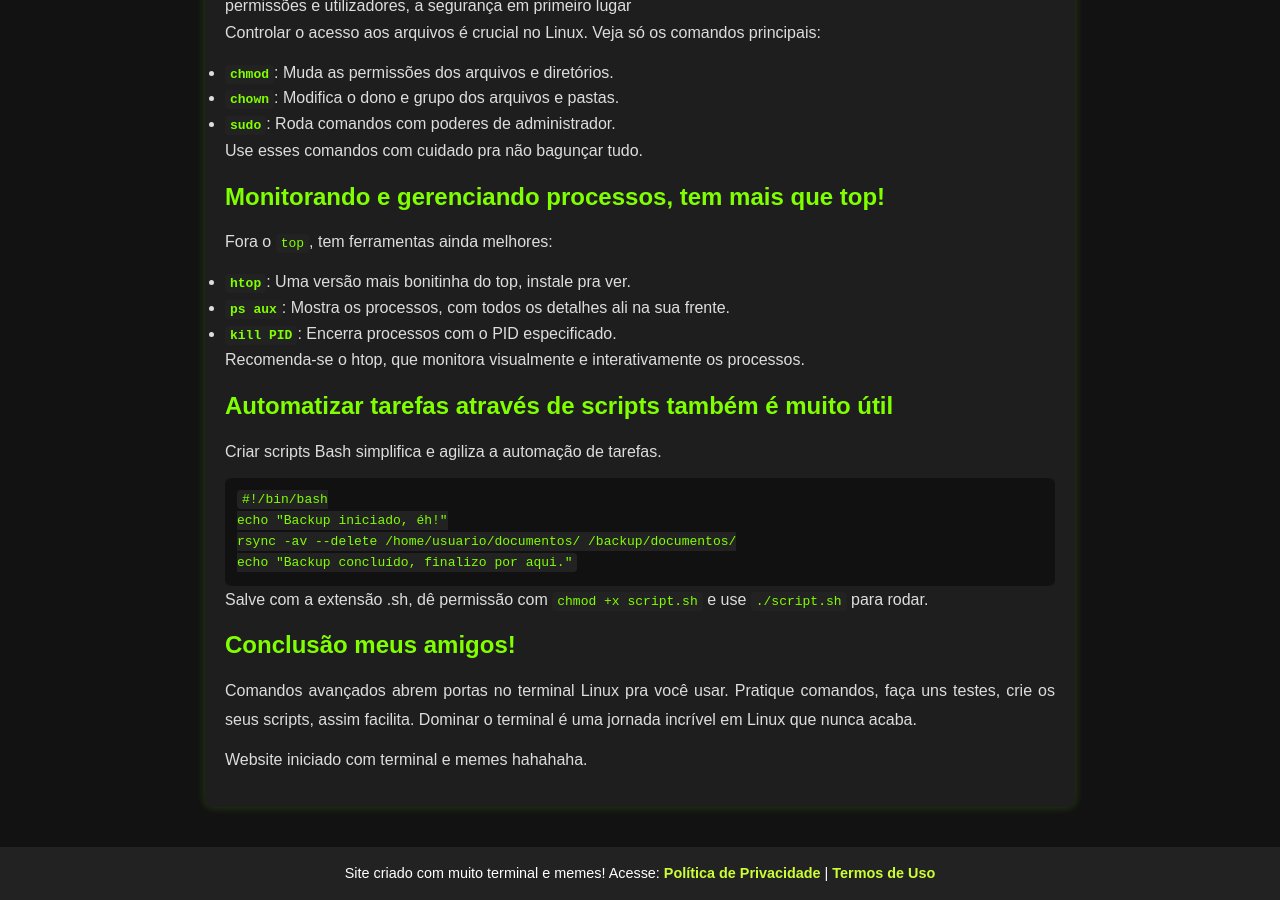
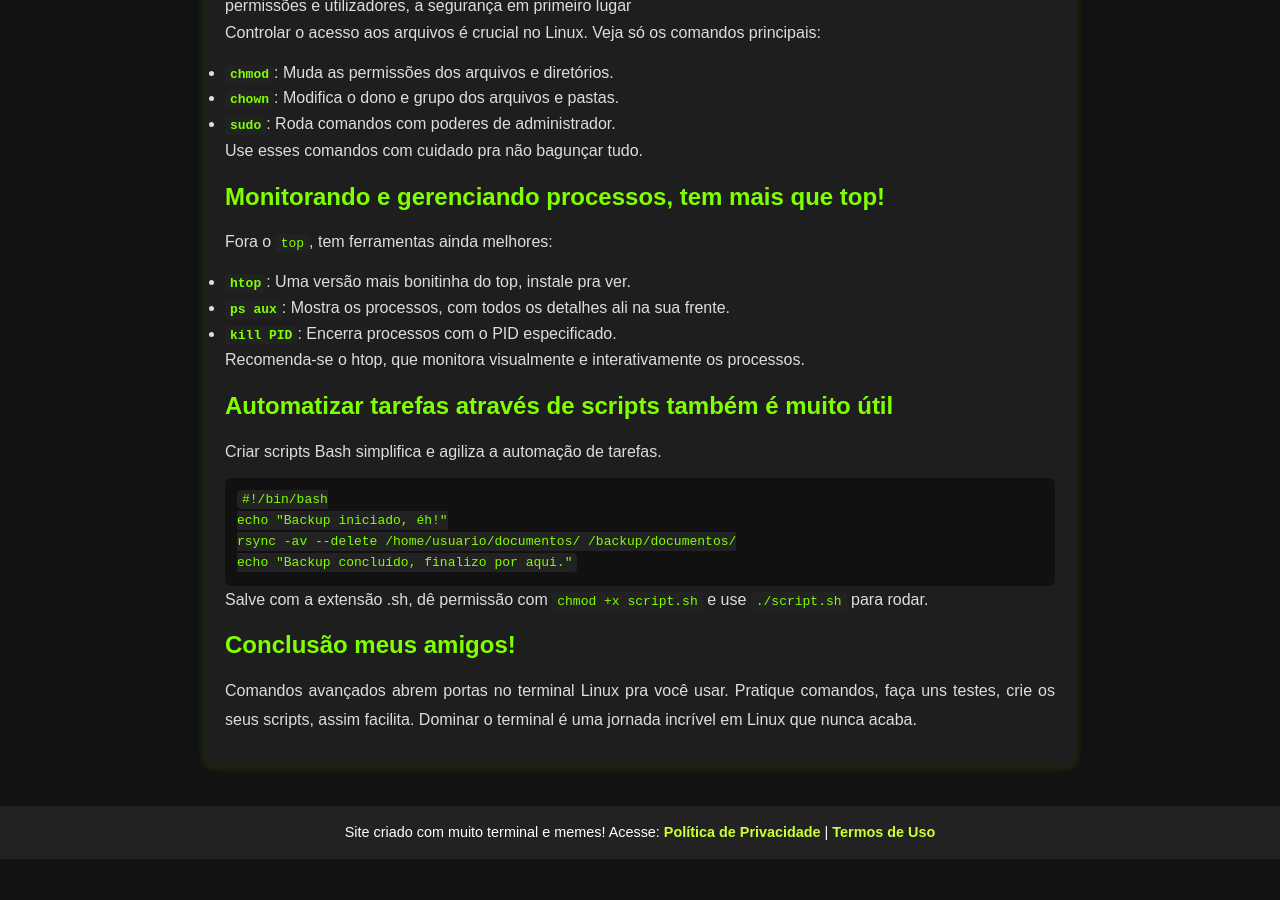
Before and after one commit to Piolinux/piolinux-site, a Jekyll site: the page comandos-avancados-linux-potencialize-terminal.html, which Jekyll copies as it is, in a window 1280 px wide and 900 px high, scrolled down 605 px. Built offline with Jekyll 4.4.1, drawn with Linux system fonts in a browser that asks for light colours; after the commit the page ends 1464 px from its top, so only the background shows below that.

Commit message:
Update comandos-avancados-linux-potencialize-terminal.html

```diff
--- a/comandos-avancados-linux-potencialize-terminal.html
+++ b/comandos-avancados-linux-potencialize-terminal.html
@@ -360,7 +360,7 @@ echo "Backup concluído, finalizo por aqui."</code></pre>
             <h2>Conclusão meus amigos!</h2>
             <p>Comandos avançados abrem portas no terminal Linux pra você usar. Pratique comandos, faça uns testes, crie os seus scripts, assim facilita. Dominar o terminal é uma jornada incrível em Linux que nunca acaba.</p>
 
-            <p>Website iniciado com terminal e memes hahahaha.</p>
+
         </section>
         </section>
     </main>
```
